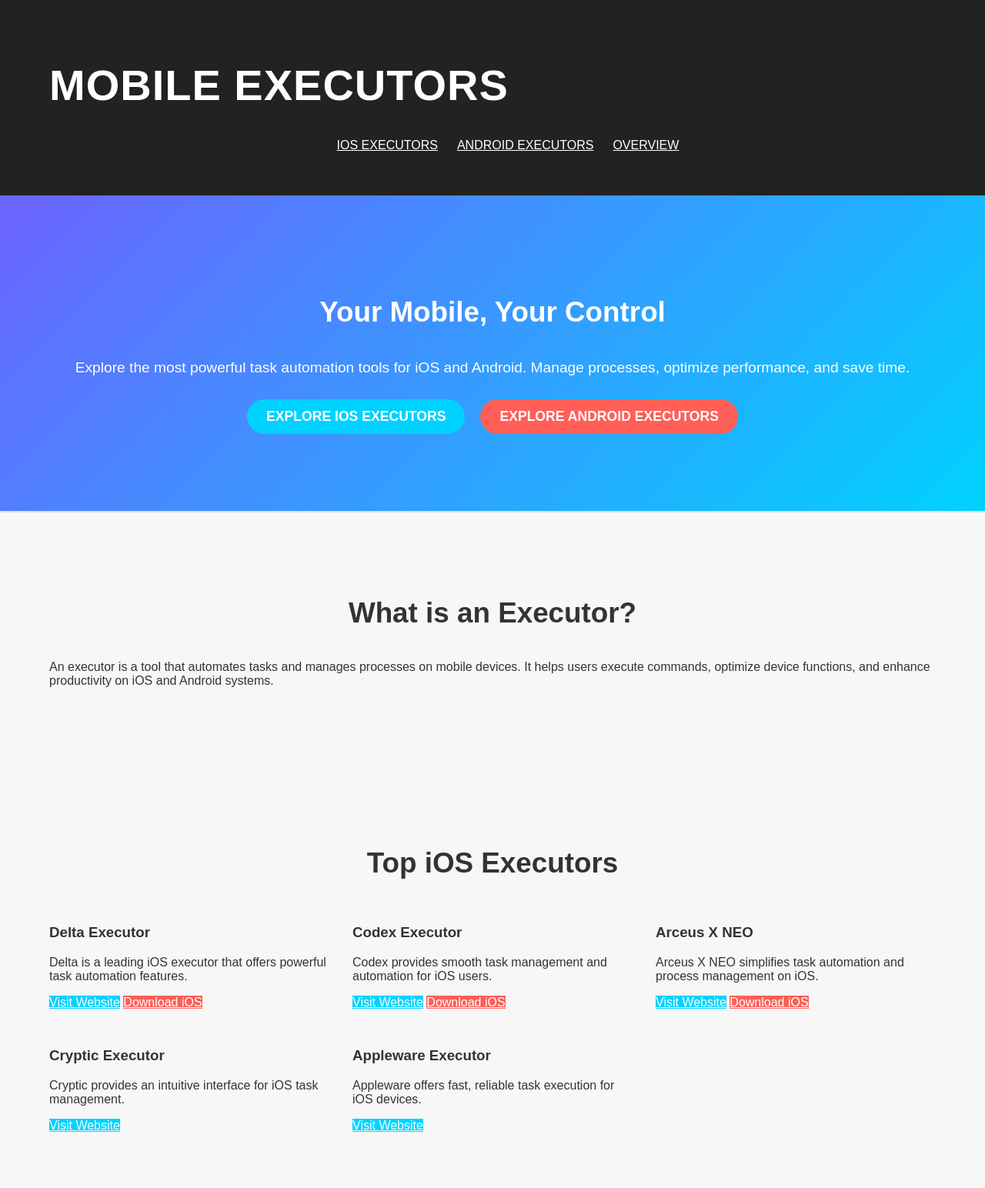
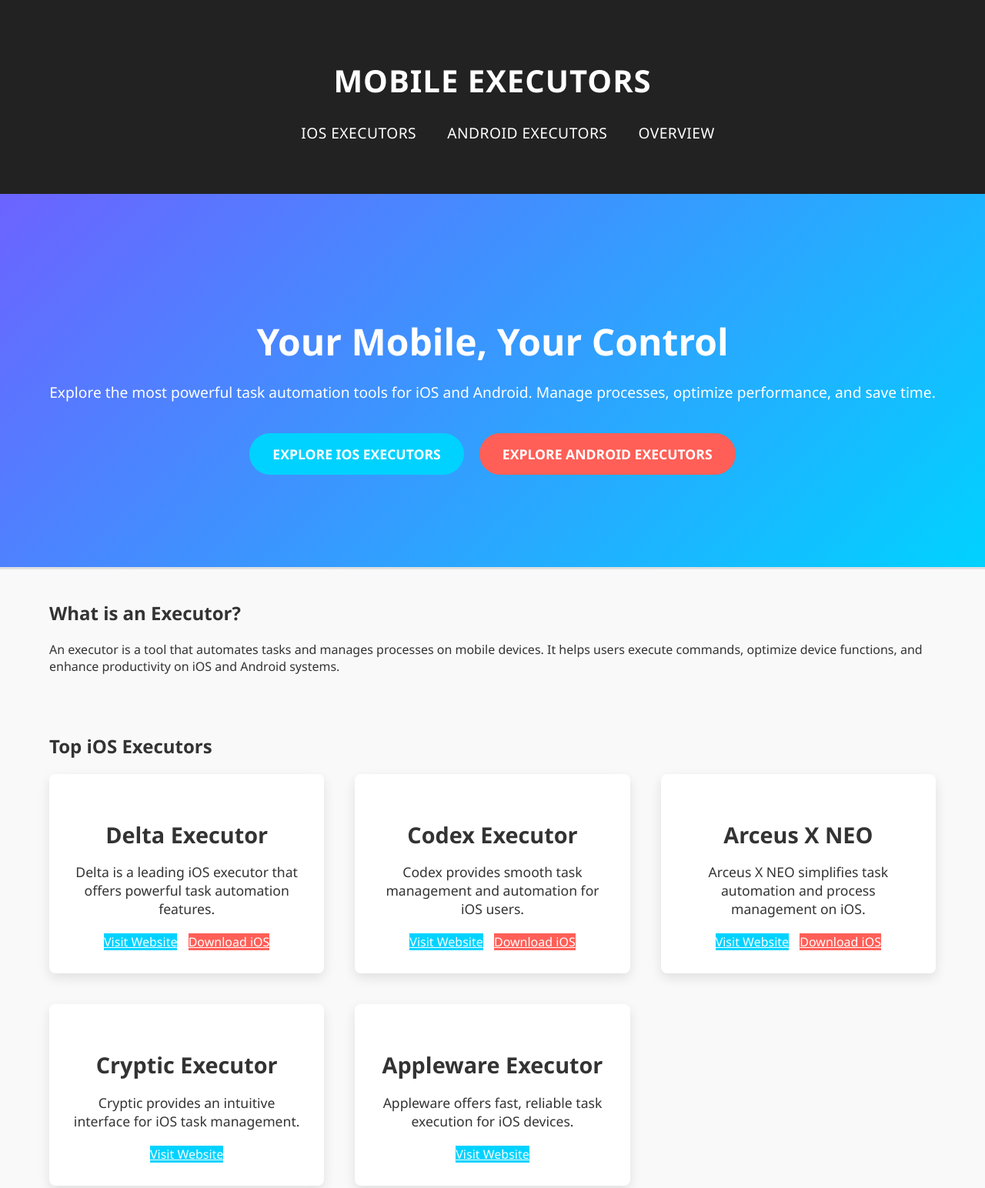
Before and after one commit to robloxwiz/robloxwiz.github.io, a plain HTML site: page index.html in a window 1280 px wide. Shown: the top 1544 px of the page at 77% size. Drawn offline with Linux system fonts and the light colour scheme.

Commit message:
Update styles.css

```diff
--- a/styles.css
+++ b/styles.css
@@ -1,6 +1,6 @@
 body {
-    font-family: 'Arial', sans-serif;
-    background-color: #f7f7f7;
+    font-family: 'Segoe UI', Tahoma, Geneva, Verdana, sans-serif;
+    background-color: #f9f9f9;
     color: #333;
     margin: 0;
     padding: 0;
@@ -15,33 +15,33 @@ body {
 
 header {
     background-color: #222;
-    padding: 20px 0;
+    padding: 30px 0;
     color: white;
-    box-shadow: 0 4px 8px rgba(0, 0, 0, 0.1);
+    text-align: center;
+    box-shadow: 0 4px 12px rgba(0, 0, 0, 0.1);
 }
 
-header .logo {
-    font-size: 28px;
+header .logo h1 {
+    font-size: 2.5rem;
     font-weight: 700;
+    letter-spacing: 1px;
     text-transform: uppercase;
-    letter-spacing: 1px;
 }
 
 nav ul {
+    list-style: none;
     display: flex;
-    gap: 25px;
     justify-content: center;
-}
-
-nav ul li {
-    list-style: none;
+    gap: 40px;
 }
 
 nav ul li a {
     color: white;
-    font-size: 16px;
+    font-size: 1.2rem;
+    font-weight: 500;
+    text-decoration: none;
     text-transform: uppercase;
-    font-weight: 500;
+    letter-spacing: 0.5px;
     transition: color 0.3s ease;
 }
 
@@ -52,36 +52,36 @@ nav ul li a:hover {
 #hero {
     background: linear-gradient(135deg, #6c63ff, #00d2ff);
     color: white;
-    padding: 80px 0;
+    padding: 100px 0;
     text-align: center;
-    border-bottom: 2px solid #ddd;
+    border-bottom: 3px solid #e0e0e0;
 }
 
-#hero h1 {
-    font-size: 2.6em;
+#hero h2 {
+    font-size: 3rem;
     font-weight: 700;
     margin-bottom: 20px;
 }
 
 #hero p {
-    font-size: 1.2em;
-    margin-bottom: 30px;
+    font-size: 1.2rem;
+    margin-bottom: 40px;
 }
 
 .cta-buttons {
     display: flex;
+    justify-content: center;
     gap: 20px;
-    justify-content: center;
 }
 
 .cta-buttons a {
-    padding: 12px 25px;
-    border-radius: 30px;
-    font-size: 1.1em;
-    font-weight: bold;
+    padding: 15px 30px;
+    border-radius: 50px;
+    font-size: 1.1rem;
+    font-weight: 600;
+    text-decoration: none;
     text-transform: uppercase;
-    text-decoration: none;
-    transition: background-color 0.3s ease;
+    transition: background-color 0.3s ease, transform 0.3s ease;
 }
 
 .btn-primary {
@@ -91,6 +91,7 @@ nav ul li a:hover {
 
 .btn-primary:hover {
     background-color: #1e90ff;
+    transform: translateY(-5px);
 }
 
 .btn-secondary {
@@ -100,48 +101,43 @@ nav ul li a:hover {
 
 .btn-secondary:hover {
     background-color: #ff4040;
-}
-
-section {
-    padding: 60px 0;
-}
-
-h2 {
-    text-align: center;
-    font-size: 2.3em;
-    font-weight: 700;
-    margin-bottom: 40px;
+    transform: translateY(-5px);
 }
 
 .executor-list {
     display: grid;
     grid-template-columns: repeat(auto-fill, minmax(320px, 1fr));
-    gap: 30px;
+    gap: 40px;
+    margin-bottom: 60px;
 }
 
-.executor-item {
+.executor-card {
     background-color: white;
+    border-radius: 8px;
     padding: 30px;
-    border-radius: 8px;
-    box-shadow: 0 4px 6px rgba(0, 0, 0, 0.1);
+    box-shadow: 0 6px 15px rgba(0, 0, 0, 0.1);
     text-align: center;
     transition: transform 0.3s ease, box-shadow 0.3s ease;
 }
 
-.executor-item:hover {
-    transform: translateY(-10px);
-    box-shadow: 0 6px 12px rgba(0, 0, 0, 0.15);
+.executor-card:hover {
+    transform: translateY(-8px);
+    box-shadow: 0 8px 20px rgba(0, 0, 0, 0.15);
 }
 
-.executor-item h3 {
-    font-size: 1.8em;
+.executor-card h3 {
+    font-size: 1.8rem;
     font-weight: 700;
+    margin-bottom: 15px;
+}
+
+.executor-card p {
+    font-size: 1.1rem;
     margin-bottom: 20px;
 }
 
-.executor-item p {
-    font-size: 1.1em;
-    margin-bottom: 20px;
+.executor-card .buttons a {
+    margin: 5px;
 }
 
 footer {
@@ -154,3 +150,13 @@ footer {
 footer p {
     font-size: 14px;
 }
+
+@media (max-width: 768px) {
+    #hero h2 {
+        font-size: 2rem;
+    }
+
+    .cta-buttons a {
+        padding: 12px 20px;
+    }
+}
```
